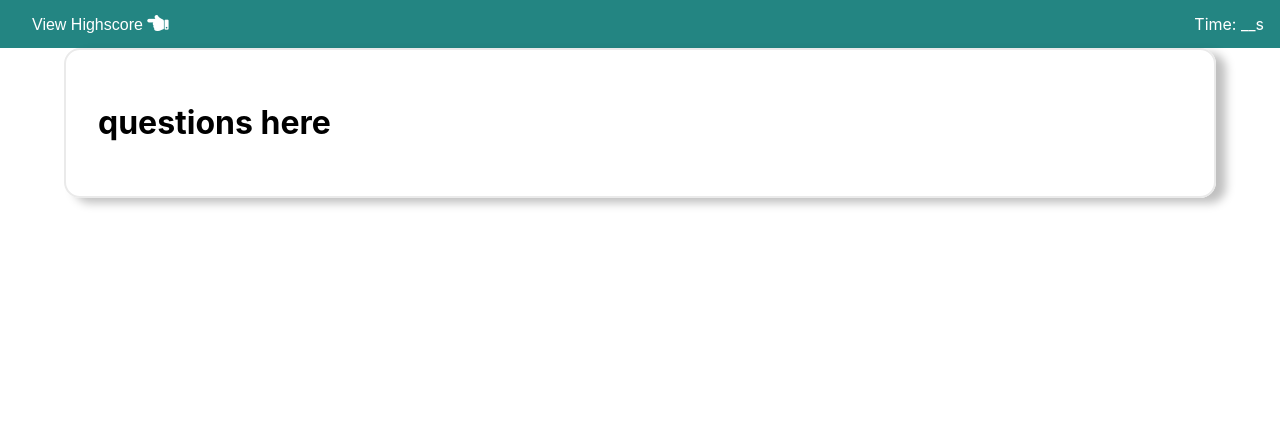
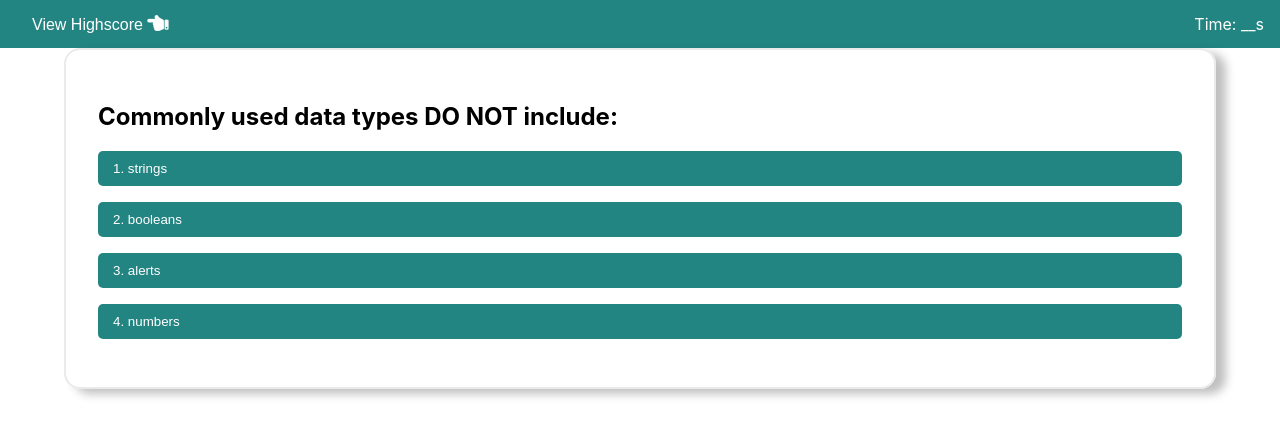
Before and after one commit to SSazzadur/quiz_app, a Next.js app: page /components/card/Card in a window 1280 px wide. Both pictures are taken after a click on the button "Start Quiz". Shown: the top 436 px of the page. Built offline with nearby package versions, Linux system fonts and the light colour scheme.

Commit message:
added-questions

```diff
--- a/pages/components/card/Card.jsx
+++ b/pages/components/card/Card.jsx
@@ -1,9 +1,26 @@
-import { useState } from "react";
+import { useEffect, useState } from "react";
 import styles from "../../../styles/Card.module.css";
 import Questions from "./Questions";
 
+import questions from "../data/questions.json";
+
 const Card = () => {
   const [questionCard, setQuestionCard] = useState(false);
+  const [questionIndex, setQuestionIndex] = useState(0);
+
+  const [clicked, setClicked] = useState(false);
+  const [message, setMessage] = useState("");
+
+  const handleNext = () => {
+    if (questionIndex < questions.length - 1) {
+      setQuestionIndex(questionIndex + 1);
+    } else {
+      // show score
+    }
+
+    setMessage("");
+    setClicked(false);
+  };
 
   return (
     <div className={styles.card}>
@@ -17,7 +34,29 @@ const Card = () => {
           </button>
         </>
       ) : (
-        <Questions />
+        <>
+          <Questions
+            questions={questions}
+            question={questions[questionIndex]}
+            questionIndex={questionIndex}
+            setQuestionIndex={setQuestionIndex}
+            setMessage={setMessage}
+            clicked={clicked}
+            setClicked={setClicked}
+          />
+
+          {clicked && (
+            <>
+              <hr style={{ color: "#ccc" }} />
+              <div className={styles.footer}>
+                <p className={styles.message}>{message}</p>
+                <button className={styles.card_btn} onClick={handleNext}>
+                  {questionIndex !== questions.length - 1 ? "Next" : "Finish"}
+                </button>
+              </div>
+            </>
+          )}
+        </>
       )}
     </div>
   );
--- a/pages/components/card/Questions.jsx
+++ b/pages/components/card/Questions.jsx
@@ -1,7 +1,38 @@
-const Questions = () => {
+import { useState } from "react";
+import styles from "../../../styles/Card.module.css";
+
+const Questions = ({
+  questions,
+  question,
+  questionIndex,
+  setQuestionIndex,
+  setMessage,
+  clicked,
+  setClicked,
+}) => {
+  const [correctAnswer, setCorrectAnswer] = useState(false);
+
+  const answerHandler = option => {
+    if (option === question.answer) setMessage("Correct!");
+    else setMessage("Incorrect!");
+
+    setClicked(true);
+  };
+
   return (
     <>
-      <h1>questions here</h1>
+      <h2>{question.questionText}</h2>
+
+      {question.options.map((option, index) => (
+        <button
+          key={index}
+          className={`${styles.option_btn} ${clicked ? styles.option_clicked : ""}`}
+          onClick={() => answerHandler(option)}
+          disabled={clicked}
+        >
+          {option}
+        </button>
+      ))}
     </>
   );
 };
--- /dev/null
+++ b/pages/components/data/questions.json
@@ -0,0 +1,27 @@
+[
+  {
+    "questionText": "Commonly used data types DO NOT include:",
+    "options": ["1. strings", "2. booleans", "3. alerts", "4. numbers"],
+    "answer": "3. alerts"
+  },
+  {
+    "questionText": "Arrays in JavaScript can be used to store ______.",
+    "options": ["1. numbers and strings", "2. other arrays", "3. booleans", "4. all of the above"],
+    "answer": "4. all of the above"
+  },
+  {
+    "questionText": "String values must be enclosed within _____ when being assigned to variables.",
+    "options": ["1. commas", "2. curly brackets", "3. quotes", "4. parentheses"],
+    "answer": "3. quotes"
+  },
+  {
+    "questionText": "A very useful tool used during development and debugging for printing content to the debugger is:",
+    "options": ["1. JavaScript", "2. terminal/bash", "3. for loops", "4. console.log"],
+    "answer": "4. console.log"
+  },
+  {
+    "questionText": "Which of the following is a statement that can be used to terminate a loop, switch or label statement?",
+    "options": ["1. break", "2. stop", "3. halt", "4. exit"],
+    "answer": "1. break"
+  }
+]
--- a/styles/Card.module.css
+++ b/styles/Card.module.css
@@ -18,3 +18,34 @@
 .card_btn:hover {
   background-color: hsl(178, 58%, 40%);
 }
+
+.option_btn {
+  background-color: hsl(178, 58%, 33%);
+  width: 100%;
+  margin-bottom: 1rem;
+  text-align: left;
+  border: none;
+  color: white;
+  padding: 10px 15px;
+  border-radius: 5px;
+  cursor: pointer;
+  transition: all 0.25s ease;
+}
+
+.option_btn:hover {
+  background-color: hsl(178, 58%, 40%);
+}
+
+.option_clicked {
+  pointer-events: none;
+  background-color: hsl(178, 58%, 40%);
+}
+
+.footer {
+  display: flex;
+  justify-content: space-around;
+  align-items: center;
+}
+.message {
+  font-weight: bold;
+}
```
